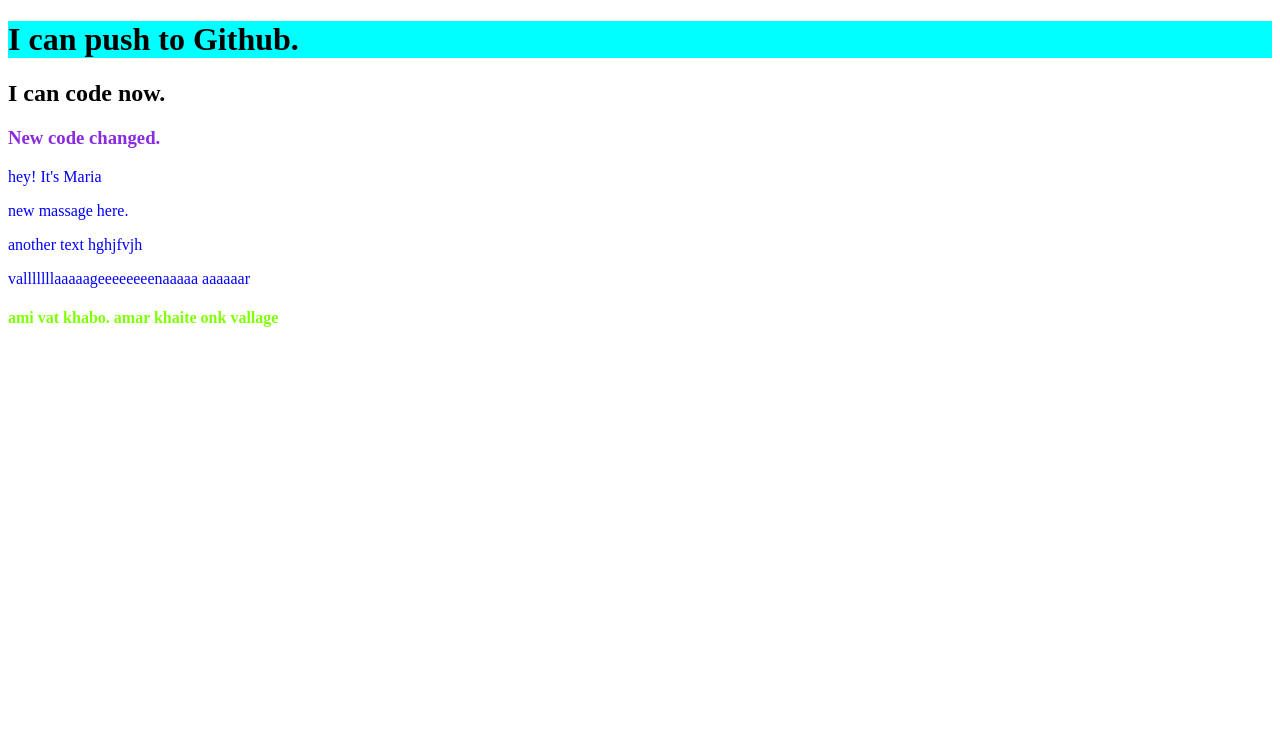
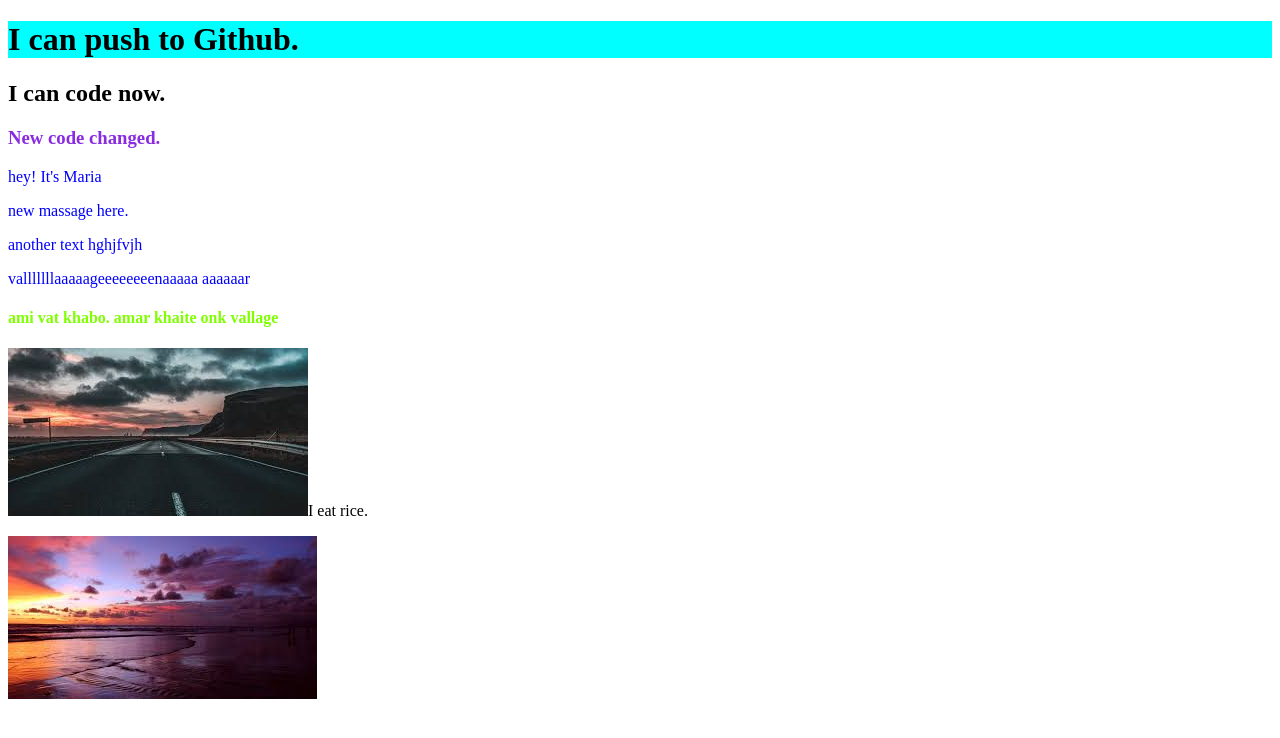
Before and after one commit to MariaMim/my-second-repo, a plain HTML site: page index.html in a window 1280 px wide. Drawn offline with Linux system fonts and the light colour scheme.

Commit message:
change added

```diff
--- a/index.html
+++ b/index.html
@@ -16,5 +16,9 @@
     <P> another text hghjfvjh</P>
     <p>valllllllaaaaageeeeeeeenaaaaa aaaaaar</p>
     <h4>ami vat khabo. amar khaite onk vallage</h4>
+    <img src="images (1).jpg"
+    <img src="download.jpg"
+    <p>I eat rice.</p>
+    <img src="images (3).jpg"
 </body>
 </html>
```
Also changed, not shown: download.jpg (added), images (1).jpg (added), images (2).jpg (added), images (3).jpg (added).
